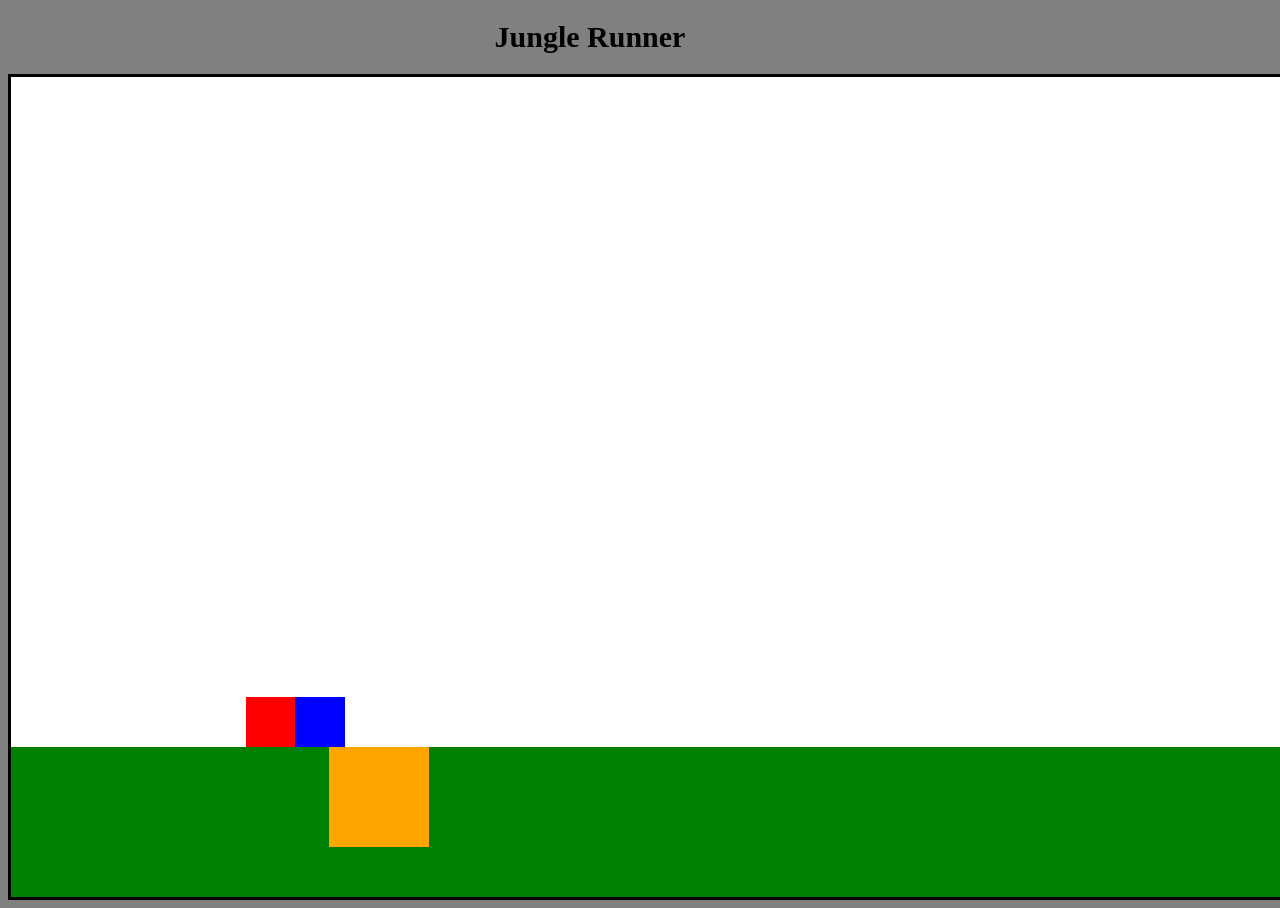
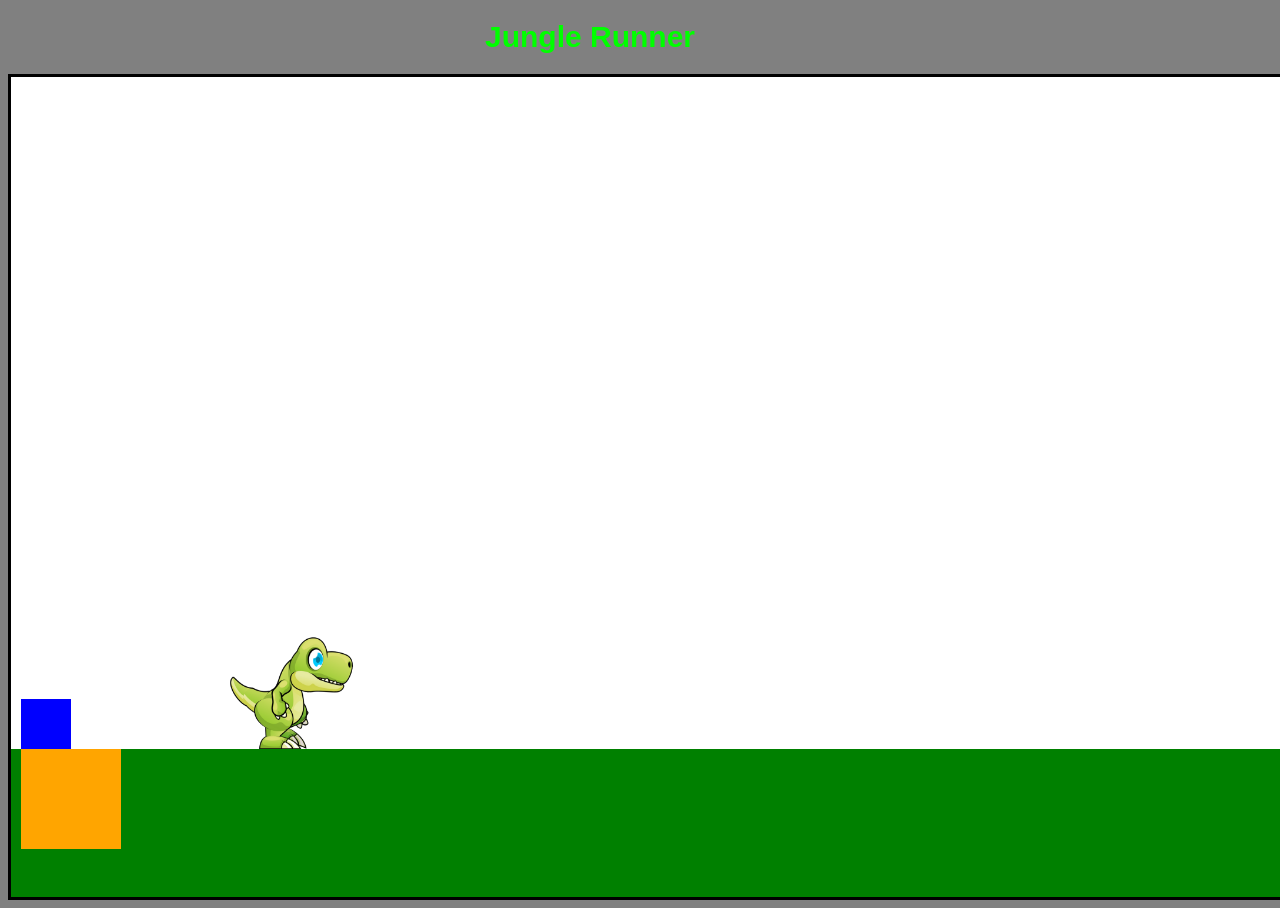
Before and after one commit to nlafauci/Endless-Runner, a plain HTML site: page index.html in a window 1280 px wide. Shown: the top 908 px of the page. Drawn offline with Linux system fonts and the light colour scheme.

Commit message:
refactored css 2

```diff
--- a/index.html
+++ b/index.html
@@ -10,7 +10,9 @@
 <h1 class="title"> Jungle Runner </h1>
 <body>
     <div class="game-space">
-        <div class="player"> </div>
+        <div class="player">
+            <img class="dino" src="assets\Character\Run (1).png">
+        </div>
         <div class="ground"></div>
         <div class="hill"></div>
         <div class="lava"></div>
--- a/styles.css
+++ b/styles.css
@@ -1,11 +1,11 @@
 .title {
     font-size: 30px;
-    font-family: Arial, Helvetica, sans-serif
-    color: rgb(0, 99, 0);
-    stroke: 1px solid black;
+    font-family: sans-serif;
     padding-right: 100px;
     user-select: none;
     text-align: center;
+    color: rgb(0, 255, 0);
+    stroke: solid 2px black;
 }
 
 body {
@@ -21,13 +21,12 @@ body {
     padding: 10px;
 }
 
-.player {
-    height: 50px;
-    width: 50px;
+.dino {
+    height: 150px;
+    width: 200px;
     position: relative;
-    top: 610px;
-    left: 225px;
-    background-color: red;
+    top: 528px;
+    left: 200px;
 
 }
 
@@ -46,21 +45,21 @@ body {
     height: 50px;
     width: 50px;
     position: relative;
-    top: 410px;
+    top: 310px;
     /*left: 700px;*/
     background-color: blue;
     animation: block 1.3s infinite linear;
 }
 
-@keyframes block{
+/*@keyframes block{
     0%{left: 1780px;}
     100%{left: 0px;}
-}
+}*/
 
 .ground {
-    height: 150px;
+    height: 148px;
     width: 1820px;
-    top: 610px;
+    top: 508px;
     right: 10px;
     position: relative;
     background-color: green;
@@ -70,13 +69,13 @@ body {
     height: 100px;
     width: 100px;
     position: relative;
-    top: 410px;
+    top: 310px;
     /*left: 1000px;*/
     background-color: orange;
     animation: pit 1.3s infinite linear;
 }
 
-@keyframes pit{
+/*@keyframes pit{
     0%{left: 2000px;}
     100%{left: 0px;}
 }
```
